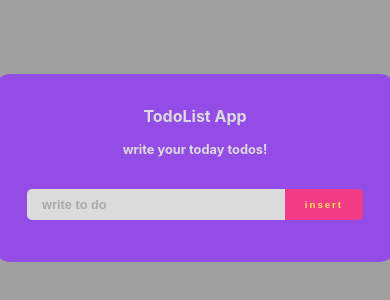
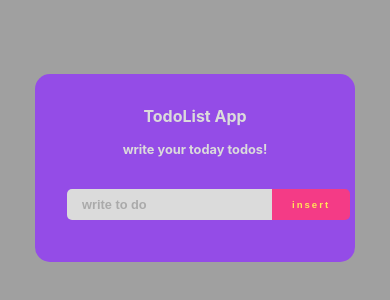
Before and after one commit to armin-bkh/todolistapp-react-js, a React (Create React App) app: page / in a window 390 px wide. Shown: the part 254-554 px from the top of the page. Built offline with nearby package versions, Linux system fonts and the light colour scheme.

Commit message:
updated css styles

```diff
--- a/src/Components/App/App.css
+++ b/src/Components/App/App.css
@@ -18,5 +18,5 @@ body{
 }
 
 @media only screen and (max-width:700px){
-  .App { width: 25rem; }
+  .App { width: 20rem; }
 }
```
